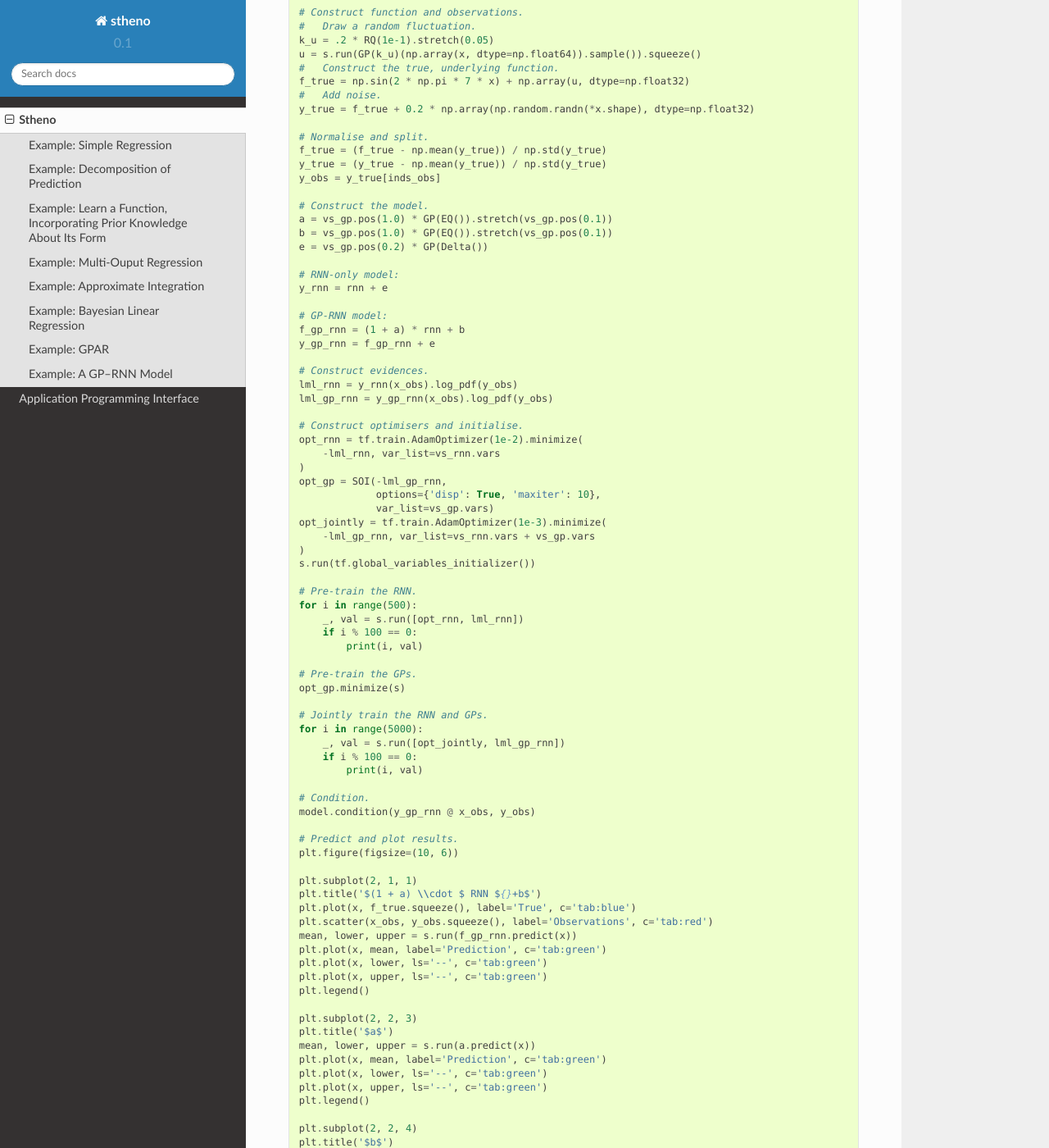
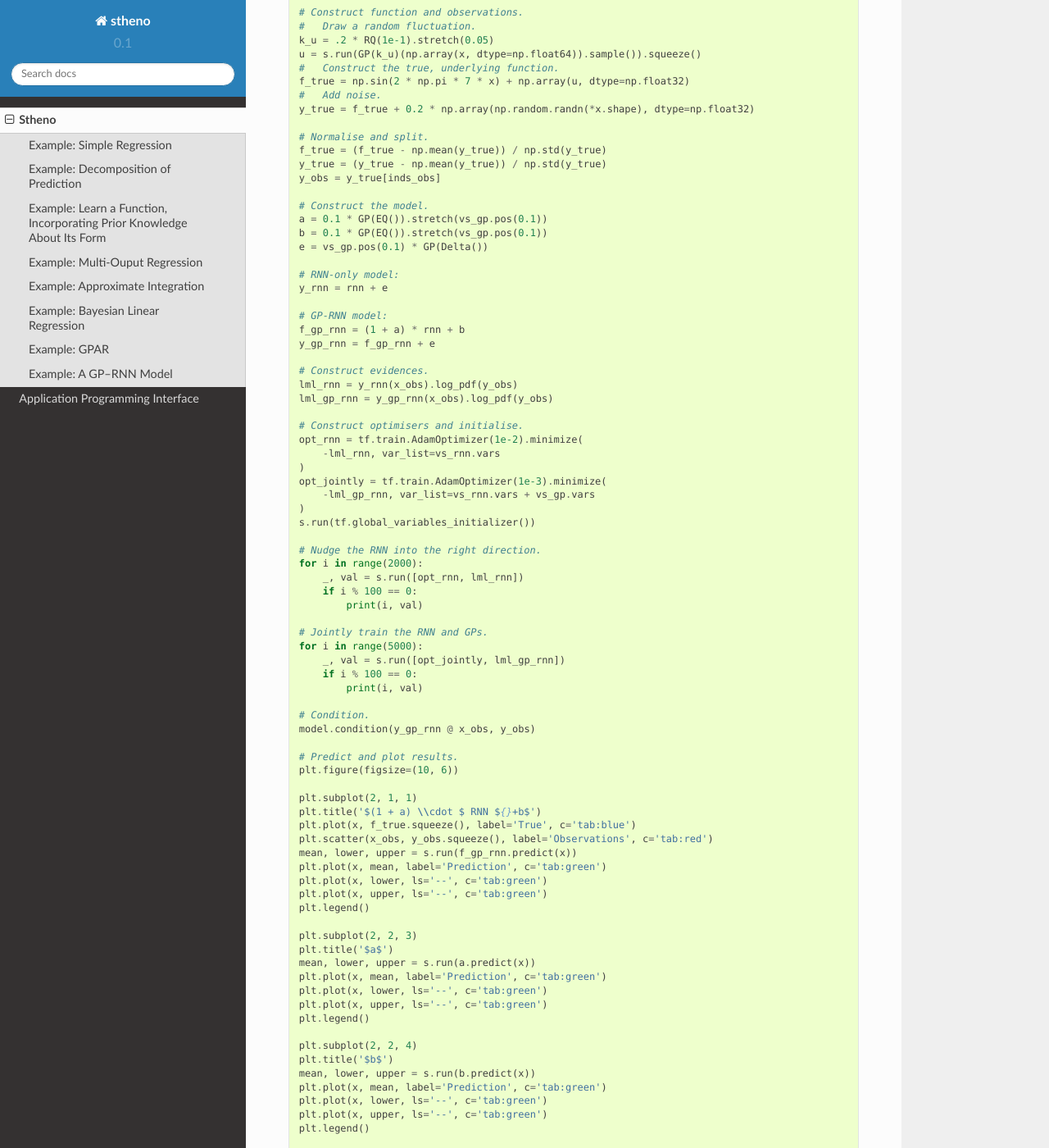
Before and after one commit to wesselb/stheno, a Sphinx documentation site: the page built from doc/readme.rst, in a window 1280 px wide and 1400 px high, scrolled down 13211 px. Shown: the whole window at 82% size. Built offline with Sphinx 7.4.7 and the Read the Docs theme 2.0.0, drawn with Linux system fonts in a browser that asks for light colours.

```diff
--- a/doc/readme.rst
+++ b/doc/readme.rst
@@ -591,9 +591,9 @@ Example: A GP–RNN Model
     y_obs = y_true[inds_obs]
 
     # Construct the model.
-    a = vs_gp.pos(1.0) * GP(EQ()).stretch(vs_gp.pos(0.1))
-    b = vs_gp.pos(1.0) * GP(EQ()).stretch(vs_gp.pos(0.1))
-    e = vs_gp.pos(0.2) * GP(Delta())
+    a = 0.1 * GP(EQ()).stretch(vs_gp.pos(0.1))
+    b = 0.1 * GP(EQ()).stretch(vs_gp.pos(0.1))
+    e = vs_gp.pos(0.1) * GP(Delta())
 
     # RNN-only model:
     y_rnn = rnn + e
@@ -610,22 +610,16 @@ Example: A GP–RNN Model
     opt_rnn = tf.train.AdamOptimizer(1e-2).minimize(
         -lml_rnn, var_list=vs_rnn.vars
     )
-    opt_gp = SOI(-lml_gp_rnn,
-                 options={'disp': True, 'maxiter': 10},
-                 var_list=vs_gp.vars)
     opt_jointly = tf.train.AdamOptimizer(1e-3).minimize(
         -lml_gp_rnn, var_list=vs_rnn.vars + vs_gp.vars
     )
     s.run(tf.global_variables_initializer())
 
-    # Pre-train the RNN.
-    for i in range(500):
+    # Nudge the RNN into the right direction.
+    for i in range(2000):
         _, val = s.run([opt_rnn, lml_rnn])
         if i % 100 == 0:
             print(i, val)
-
-    # Pre-train the GPs.
-    opt_gp.minimize(s)
 
     # Jointly train the RNN and GPs.
     for i in range(5000):
```
Also changed, not shown: README.md (+5 -11 lines), readme_example8_gp_rnn.py (+5 -11 lines), readme_prediction8_gp_rnn.png.
